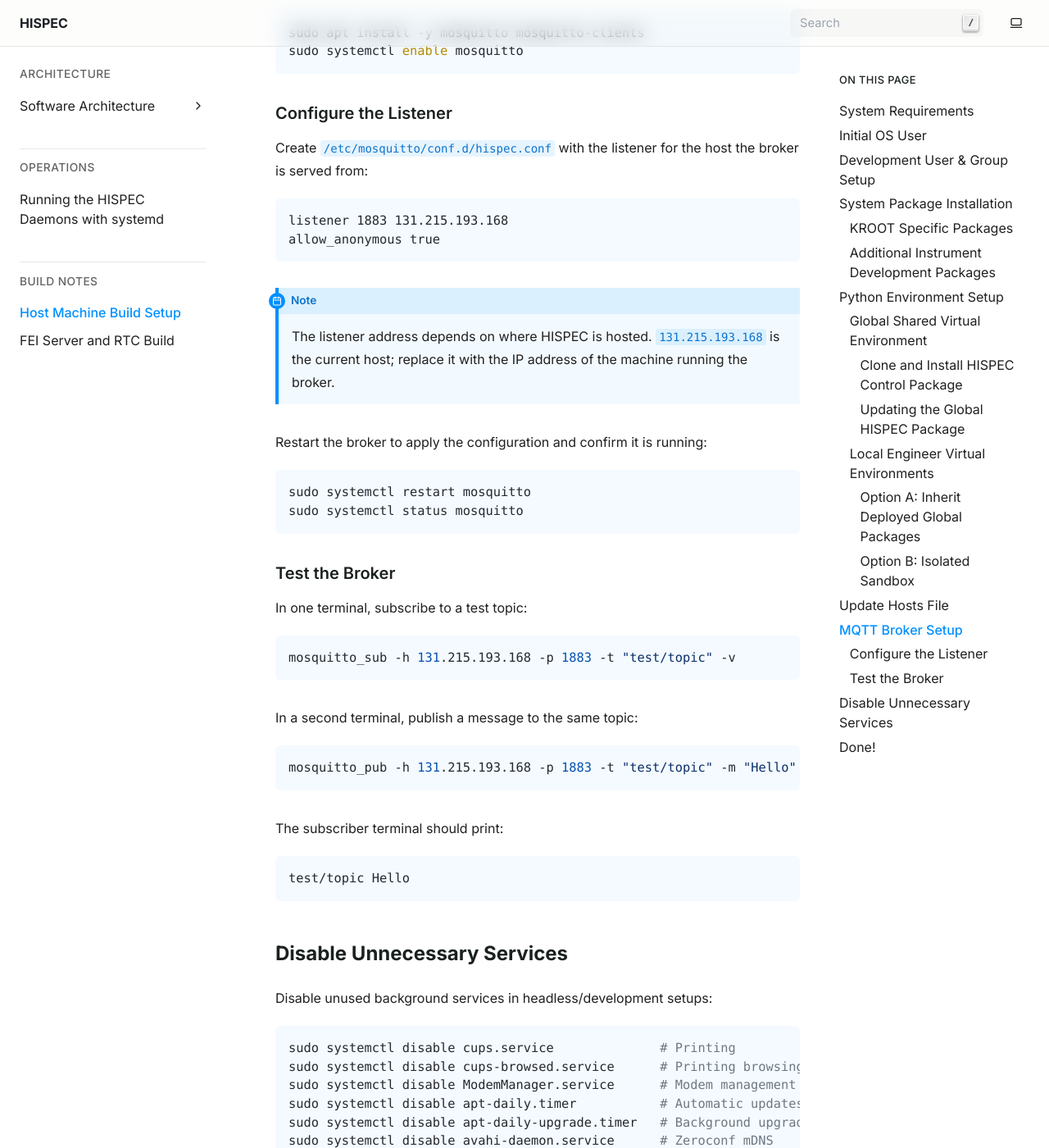
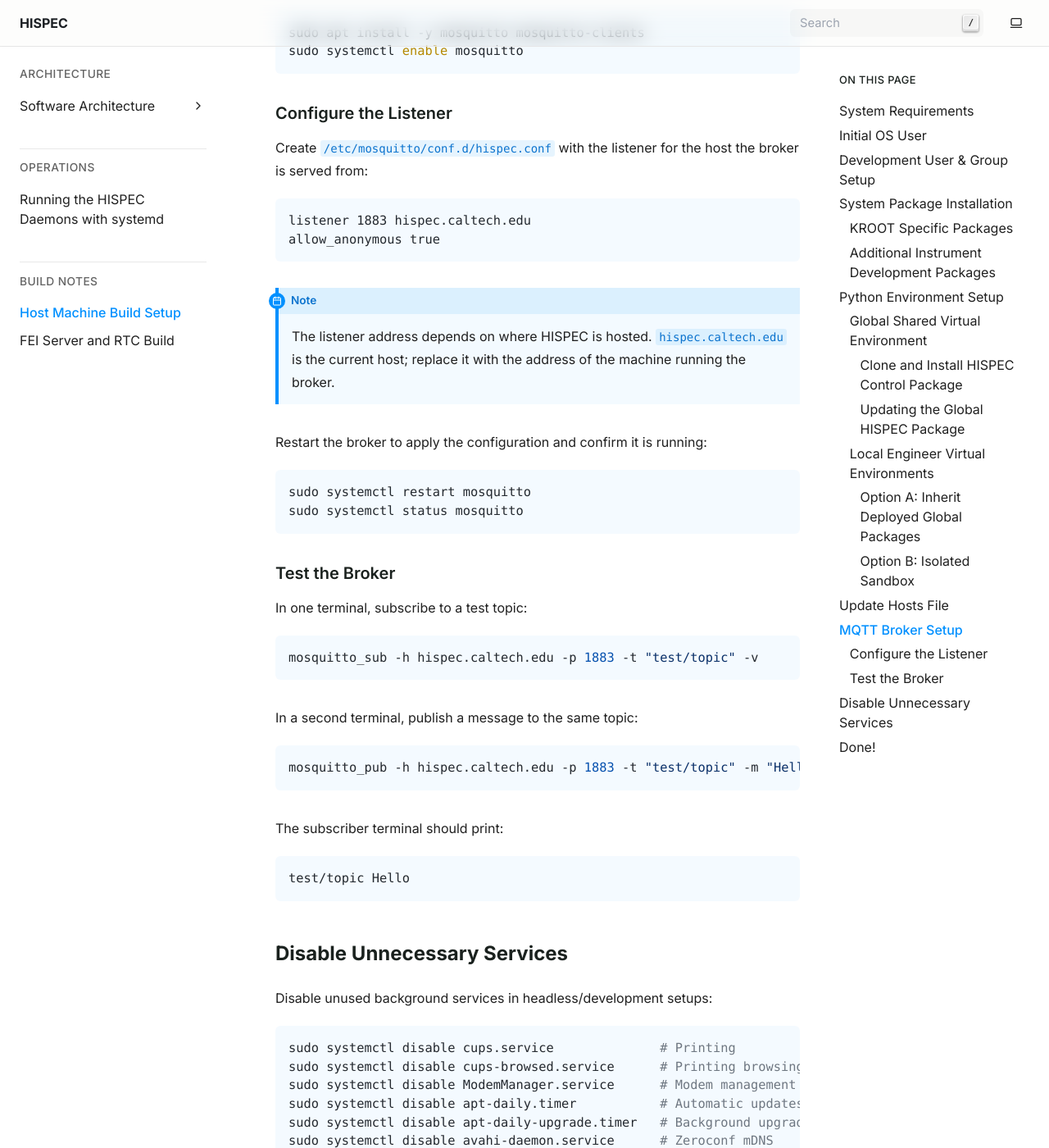
Before and after one commit to CaltechOpticalObservatories/hispec, a Sphinx documentation site: the page built from docs/build_notes/host_machine_build_notes.rst, in a window 1280 px wide and 1400 px high, scrolled down 6153 px. Shown: the whole window at 82% size. Built offline with Sphinx 7.4.7, drawn with Linux system fonts in a browser that asks for light colours.

Commit message:
Change to using hispec.caltech.edu

```diff
--- a/docs/build_notes/host_machine_build_notes.rst
+++ b/docs/build_notes/host_machine_build_notes.rst
@@ -262,12 +262,12 @@
 
 .. code-block:: text
 
-   listener 1883 131.215.193.168
+   listener 1883 hispec.caltech.edu
    allow_anonymous true
 
 .. note::
-   The listener address depends on where HISPEC is hosted. ``131.215.193.168`` is the current host;
-   replace it with the IP address of the machine running the broker.
+   The listener address depends on where HISPEC is hosted. ``hispec.caltech.edu`` is the current host;
+   replace it with the address of the machine running the broker.
 
 Restart the broker to apply the configuration and confirm it is running:
 
@@ -283,13 +283,13 @@
 
 .. code-block:: bash
 
-   mosquitto_sub -h 131.215.193.168 -p 1883 -t "test/topic" -v
+   mosquitto_sub -h hispec.caltech.edu -p 1883 -t "test/topic" -v
 
 In a second terminal, publish a message to the same topic:
 
 .. code-block:: bash
 
-   mosquitto_pub -h 131.215.193.168 -p 1883 -t "test/topic" -m "Hello"
+   mosquitto_pub -h hispec.caltech.edu -p 1883 -t "test/topic" -m "Hello"
 
 The subscriber terminal should print:
 
```
